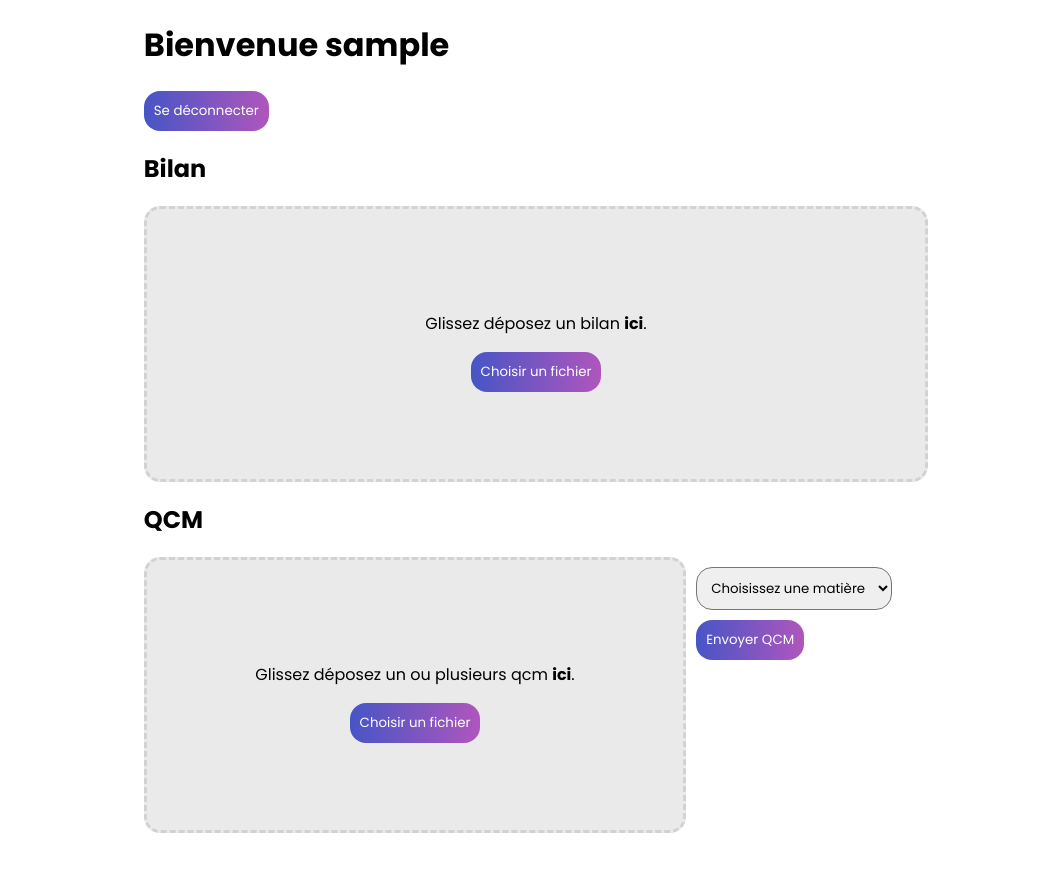
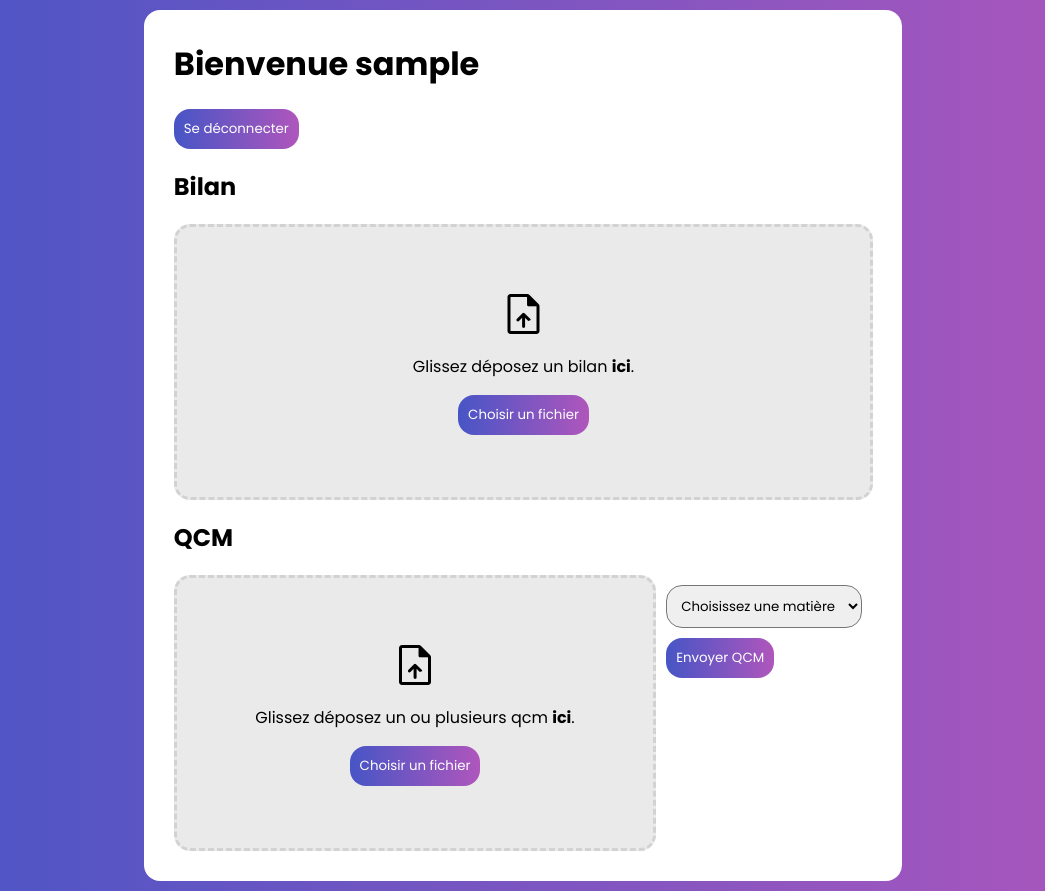
Before and after one commit to amin-elmellouki/SAE_Consolidation, a Django app: page / in a window 1280 px wide. Shown: the whole page, without its empty margins (117-1162 px from the left). Before the commit the page ends 833 px from the top, so only its background shows below. Run offline with Django 5.2, Linux system fonts and the light colour scheme; the visitor is signed in with stand-in values (Sample User, id 1); data that the repository does not hold is empty.

Commit message:
CSS Final loading

```diff
--- a/home/static/style-home.css
+++ b/home/static/style-home.css
@@ -12,9 +12,13 @@
     border: 3px dashed rgb(210, 210, 210);
     background-color: rgb(234, 234, 234);
     border-radius: 16px;
-    width: 100%;
+    width: calc(100% - 25px);
     height: 250px;
     padding: 10px;
+}
+
+.drop_zone .material-symbols-rounded {
+    font-size: 3em;
 }
 
 button {
@@ -33,9 +37,21 @@ select {
     margin-bottom: 10px;
 }
 
+body {
+    background: linear-gradient(90deg, rgba(71,85,198,1) 0%, rgba(175,86,188,1) 100%);
+}
+
+h1 {
+    margin-top: 0px;
+}
+
 main {
-    padding-left: 20%;
-    padding-right: 20%;
+    margin: 10px;
+    border-radius: 16px;
+    padding: 30px;
+    background-color: white;
+    margin-left: 20%;
+    margin-right: 20%;
 }
 
 .message {
@@ -47,11 +63,19 @@ main {
 }
 
 .success {
-    border: 3px solid rgb(139, 175, 139);
-    background-color: rgb(91, 196, 79);
+    border: 3px solid #cae5cd;
+    background-color: #d9ecdb;
+}
+
+.success p {
+    color: #2a562a;
 }
 
 .error {
-    border: 3px solid rgb(185, 56, 56);
-    background-color: rgb(205, 88, 88);
+    border: 3px solid #eec8cb;
+    background-color: #f3d8da   ;
 }
+
+.error p {
+    color: #692326;
+}
--- a/home/templates/home.html
+++ b/home/templates/home.html
@@ -20,7 +20,7 @@
     </form>
 
     <section>
-        <h1>Bilan</h1>
+        <h2>Bilan</h2>
         <div style="display: none;" id="succ-bilan" class="message success">
             <p>Bilan chargé dans la base de données</p>
         </div>
@@ -30,15 +30,15 @@
         </div>
 
         <div class="drop_zone" id="bilan_drop_zone" ondrop="dropHandler(event, 'bilan');" ondragover="event.preventDefault();">
+            <span class="material-symbols-rounded">upload_file</span>
             <p>Glissez déposez un bilan <strong>ici</strong>.</p>
-            <!-- Bouton pour choisir un fichier -->
             <input type="file" id="bilan_file_input" style="display: none;" multiple onchange="fileInputHandler(event, 'bilan');">
             <button type="button" onclick="document.getElementById('bilan_file_input').click();">Choisir un fichier</button>
         </div>
     </section>
 
     <section>
-        <h1>QCM</h1>
+        <h2>QCM</h2>
         <div style="display: none;" id="succ-qcm" class="message success">
             <p>Bilan chargé dans la base de données</p>
         </div>
@@ -48,8 +48,8 @@
         </div>
         <div style="display:flex">
             <div class="drop_zone" id="qcm_drop_zone" ondrop="dropHandler(event, 'qcm');" ondragover="event.preventDefault();">
+                <span class="material-symbols-rounded">upload_file</span>
                 <p>Glissez déposez un ou plusieurs qcm <strong>ici</strong>.</p>
-                <!-- Bouton pour choisir des fichiers -->
                 <input type="file" id="qcm_file_input" style="display: none;" multiple onchange="fileInputHandler(event, 'qcm');">
                 <button type="button" onclick="document.getElementById('qcm_file_input').click();">Choisir un fichier</button>
             </div>
--- a/templates/base.html
+++ b/templates/base.html
@@ -6,6 +6,7 @@
   {% block head %}
   <title>{% block title %}Mon Projet{% endblock %}</title>
 
+  <link href="https://fonts.googleapis.com/css2?family=Material+Symbols+Rounded" rel="stylesheet" />
   <link href="{% static 'style.css'%}" rel="stylesheet" />
   {% block styles %} {% endblock %}
 
```
